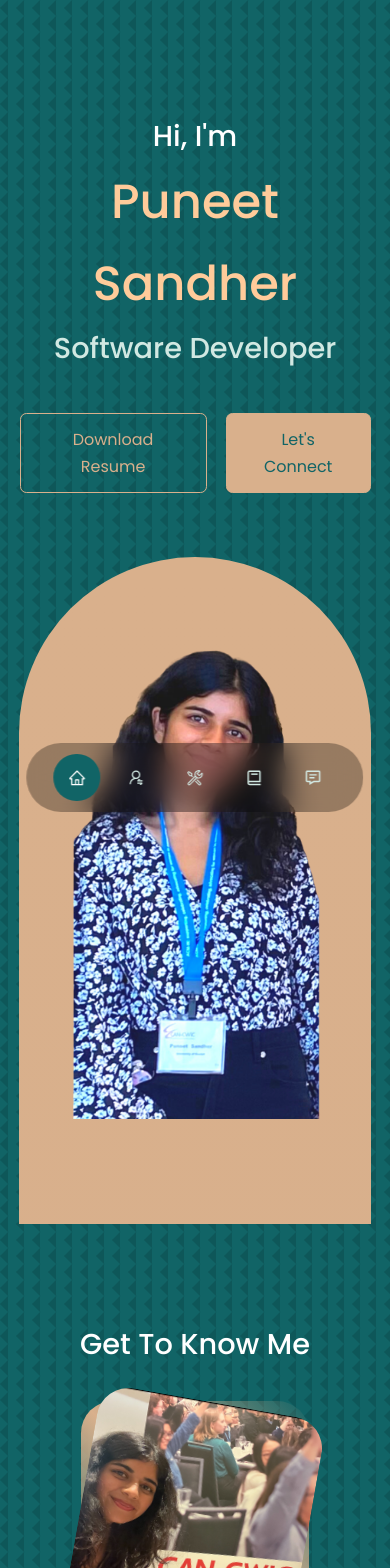
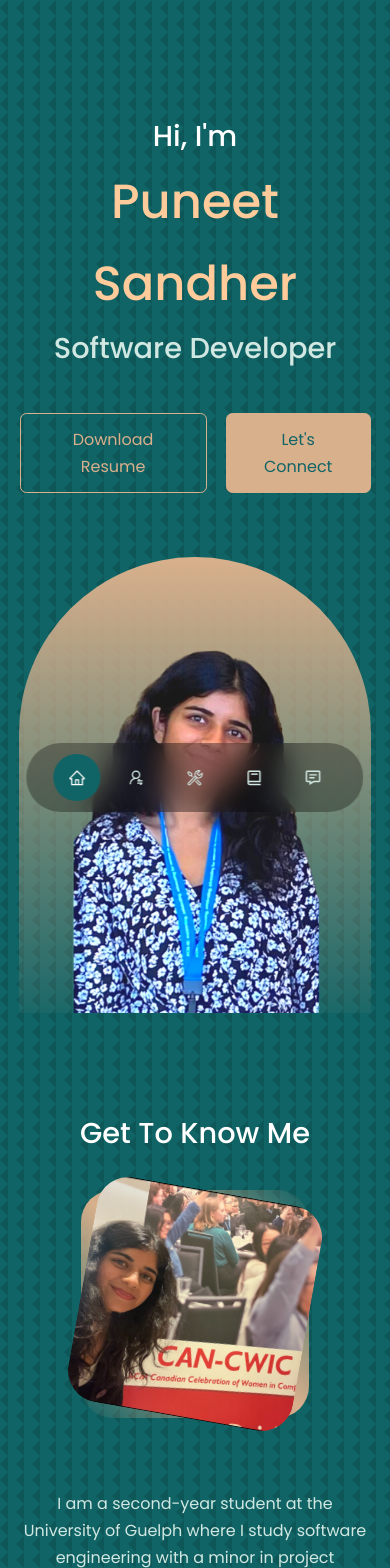
Before and after one commit to p-sandher/puneet-sandher-website, a React (Create React App) app: page / in a window 390 px wide. Shown: the top 1568 px of the page. Built offline with nearby package versions, Linux system fonts and the light colour scheme; the HTML template or start-up script is replaced by a standard one.

Commit message:
small fixes for phone view 15

```diff
--- a/src/components/header/header.css
+++ b/src/components/header/header.css
@@ -68,38 +68,18 @@ header{
 }
 
 
-/* Media Queries Medium Devices */
-
 @media screen and (max-width: 1024px) {
     header{
-        height: 100vh;
+        height: 68vh;
     }
 
 }
 
 /* Media Queries Small Devices */
 
-@media screen and (max-width: 600px) {
+@media screen and (max-width: 820px) {
     header{
-        height: 130vh;
-    }
-
-
-
-    .header__socials,
-    .scroll__down {
-        display: none;
-    }
-}
-
-@media screen and (max-width: 415px) {
-    header{
-        height: 100vh;
-    }
-
-    .me{
-        height: 30000vh;
-        background: linear-gradient(var(--color-primary),transparent);
+        height: 80vh;
     }
 
     .header__socials,
@@ -108,15 +88,31 @@ header{
     }
 }
 
-@media screen and (max-width: 395px) {
+@media screen and (max-width: 550px) {
     header{
-        height: 145vh;
+        height: 140vh;
     }
 
-    .me{
-        height: 30000vh;
-        background: linear-gradient(var(--color-primary),transparent);
+    .header__socials,
+    .scroll__down {
+        display: none;
+    }
+}
 
+@media screen and (max-width: 420px) {
+    header{
+        height: 120vh;
+    }
+
+    .header__socials,
+    .scroll__down {
+        display: none;
+    }
+}
+
+@media screen and (max-width: 380px) {
+    header{
+        height: 150vh;
     }
 
     .header__socials,
```
